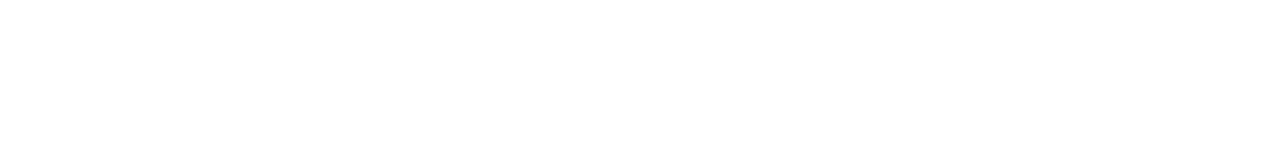
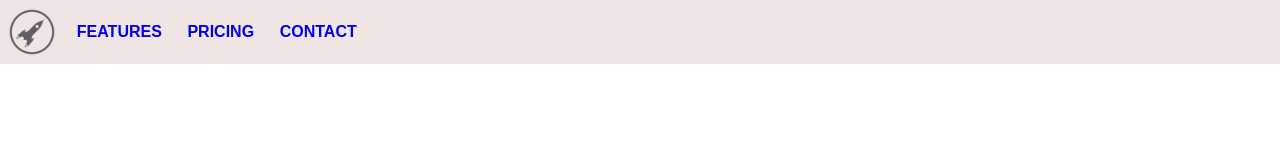
Before and after one commit to LukaszHajdukIT/LandingPage, a plain HTML site: page index.html in a window 1280 px wide. Drawn offline with Linux system fonts and the light colour scheme.

Commit message:
navbar completed

```diff
--- a/index.html
+++ b/index.html
@@ -1,12 +1,25 @@
 <!DOCTYPE html>
 <html lang="pl">
+
 <head>
     <meta charset="UTF-8">
     <meta http-equiv="X-UA-Compatible" content="IE=edge">
     <meta name="viewport" content="width=device-width, initial-scale=1.0">
     <title>Landing Page</title>
+    <link rel="stylesheet" href="./css/main.css">
 </head>
+
 <body>
+    <header id="header">
 
+        <nav id="nav-bar">
+            <img src="./img/header-img.png" alt="company logo which is rocket i circle" id="header-img">
+            <a href="./features.html" class="nav-link">Features</a>
+            <a href="./pricing.html" class="nav-link">Pricing</a>
+            <a href="./contact.html" class="nav-link">Contact</a>
+        </nav>
+
+    </header>
 </body>
+
 </html>
--- a/scss/main.scss
+++ b/scss/main.scss
@@ -0,0 +1,33 @@
+* {
+    box-sizing: border-box;
+    padding: 0;
+    margin: 0;
+    font-family: sans-serif;
+    font-size: 16px;
+}
+
+#header {
+    #header-img {
+        width: 5vw;
+    }
+
+    #nav-bar{
+        display: flex;
+        position: fixed;
+        width: 100%;
+        top: 0;
+        align-items: center;
+        text-transform: uppercase;
+        font-weight: bold;
+        background-color: rgb(240, 229, 229);
+
+        .nav-link{
+            text-decoration: none;
+            padding: 1%;
+        }
+
+        .nav-link:hover{
+            color: rgb(70, 139, 218);
+        }
+    }
+}
```
Also changed, not shown: contact.html (added, +12 -0 lines), features.html (added, +12 -0 lines), pricing.html (added, +12 -0 lines), css/main.css (added), img/header-img.png (added), 1 other file.
